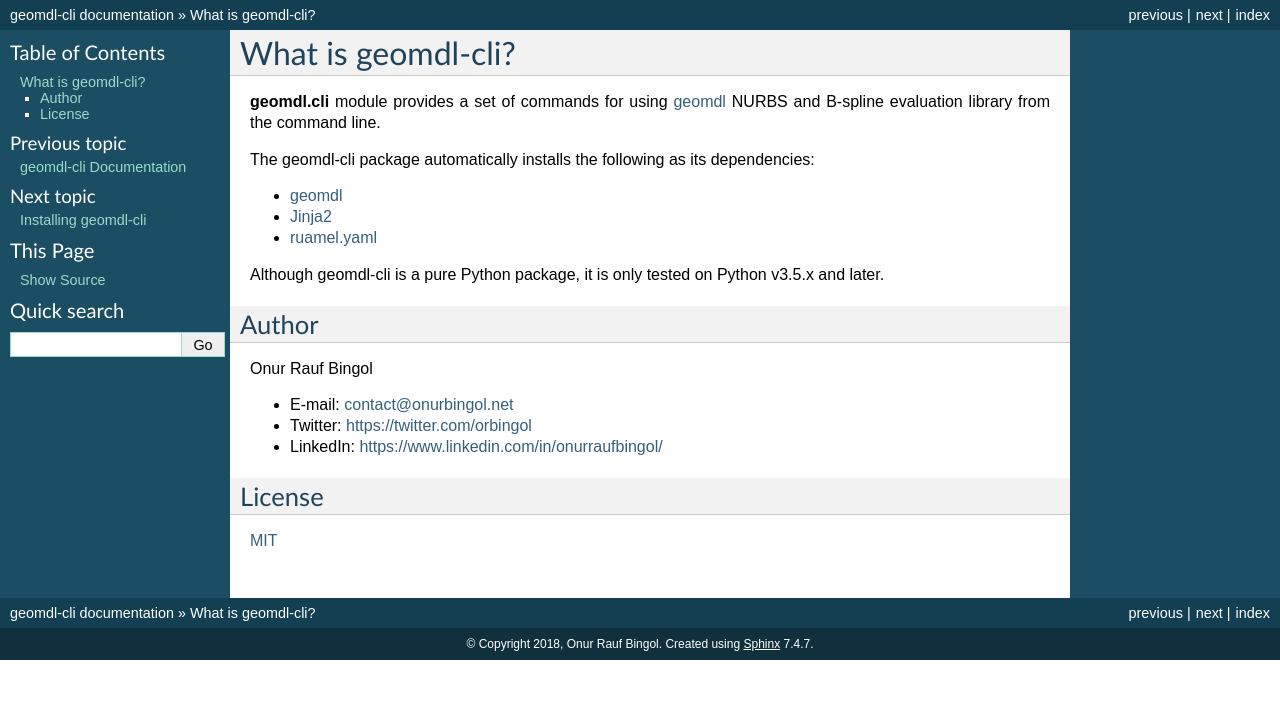
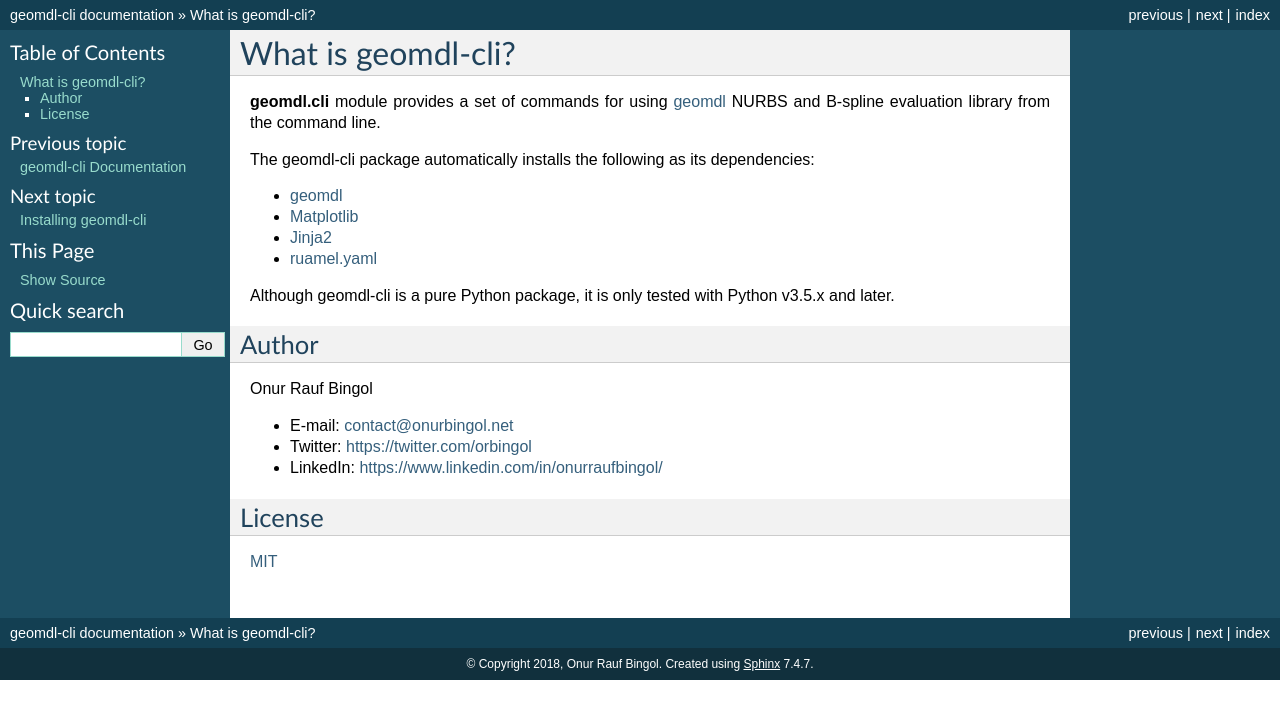
Before and after one commit to orbingol/geomdl-cli, a Sphinx documentation site: the page built from docs/intro.rst, in a window 1280 px wide. Shown: the top 719 px of the page. Built offline with Sphinx 7.4.7, drawn with Linux system fonts in a browser that asks for light colours; formulas are drawn with MathJax 3.

Commit message:
Forgot to add matplotlib to the package list in docs

```diff
--- a/docs/intro.rst
+++ b/docs/intro.rst
@@ -7,10 +7,11 @@ B-spline evaluation library from the command line.
 The geomdl-cli package automatically installs the following as its dependencies:
 
 * `geomdl <https://pypi.org/project/geomdl>`_
+* `Matplotlib <https://matplotlib.org/>`_
 * `Jinja2 <https://pypi.org/project/Jinja2/>`_
 * `ruamel.yaml <https://pypi.org/project/ruamel.yaml/>`_
 
-Although geomdl-cli is a pure Python package, it is only tested on Python v3.5.x and later.
+Although geomdl-cli is a pure Python package, it is only tested with Python v3.5.x and later.
 
 Author
 ======
```
